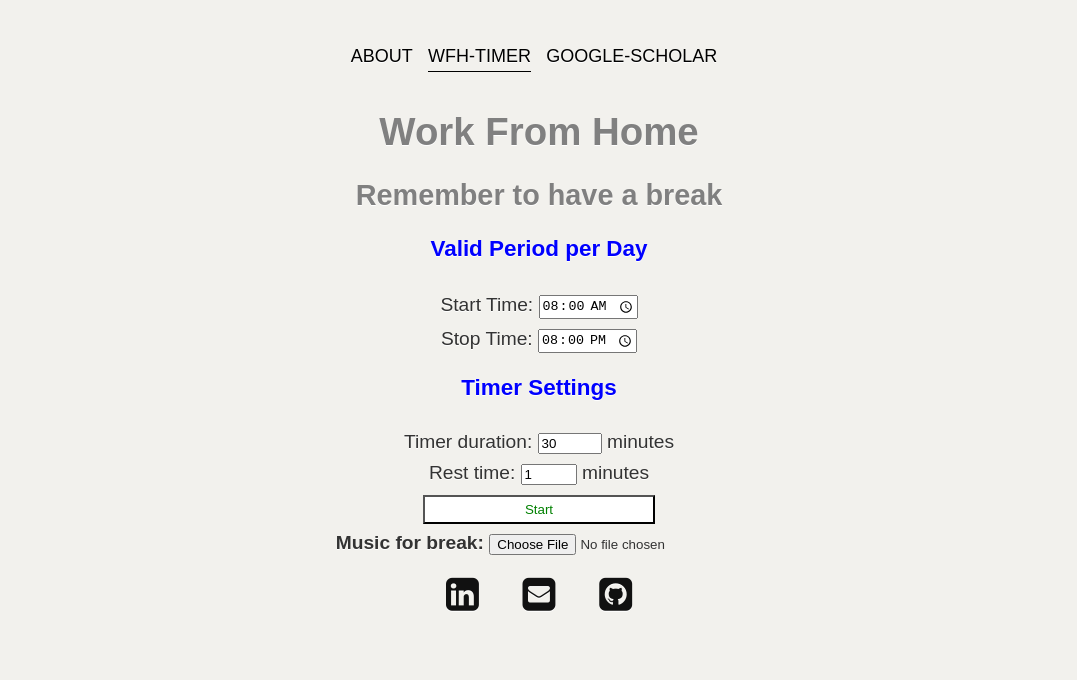
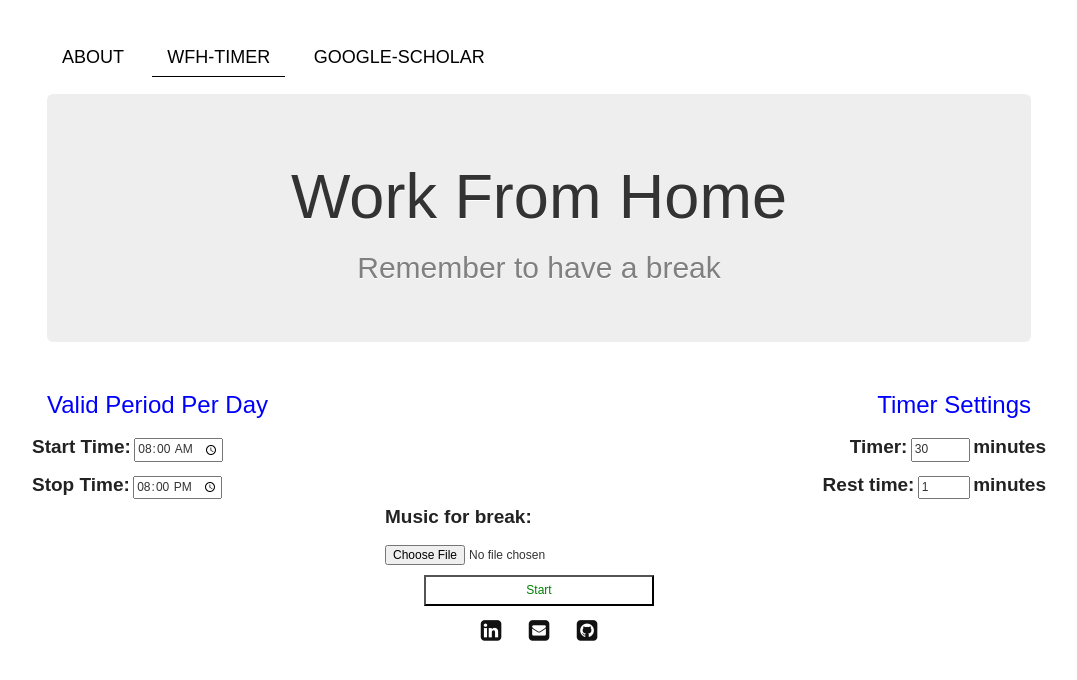
Before and after one commit to liang-ma/liang-ma.github.io, a plain HTML site: page timer.html in a window 1280 px wide. Shown: the whole page, without its empty margins (101-1178 px from the left). Drawn offline with nearby package versions, Linux system fonts and the light colour scheme.

Commit message:
update styles

```diff
--- a/main.css
+++ b/main.css
@@ -7,16 +7,22 @@ h2 {
    color: grey;
 }
 h3 {
-   text-align: center;
    color: blue;
 }
+
 input {
-
-margin-top: 10px;
+	margin-top: 10px;
 }
 
-.div {
-  text-align: center;
+.right {
+  text-align: right;
+}
+.left {
+  text-align: left;
+}
+
+.center{
+	text-align: center;
 }
 
 .inline {
@@ -40,10 +46,6 @@ background-color: white;
   margin-bottom: 0px;
   margin-top: 10px;
   color: green;
-}
-
-html {
-	background-color: #f2f1ed;
 }
 
 header {
@@ -71,10 +73,6 @@ li {
 	border-bottom: 1px solid #000;
 }
 
-.center {
-	text-align: center;
-}
-
 *:focus {
 	outline: none;
 }
@@ -83,28 +81,17 @@ summary {
 	cursor: pointer;
 }
 
-details p {
-	margin-left: 1em;
-}
-
 .award {
 	color: #B03A2E
 }
 
-p.meta {
-	margin-top: -25px;
-	margin-bottom: 35px;
-}
-
-
 .portrait{
   border-radius:5px;
   max-width:100%;
-  height:175px;
-  width:175px;
+  height:auto;
+  width:275px;
   position:relative;
   margin:-10px 0 0 15px;
-  float:right
 }
 
 .pagination .social-media-icons {
@@ -132,11 +119,6 @@ p.meta {
 	color: #2382c8;
 }
 
-p.caption {
-	font-size: 0.80em;
-}
-
-
 @font-face {
     font-weight: normal;
     font-style: normal;
@@ -152,6 +134,11 @@ body {
 p {
     color: #222;
     font-size: 19px
+}
+
+label {
+    color: #222;
+    font-size: 19px;
 }
 
 strong {
--- a/timer.html
+++ b/timer.html
@@ -4,19 +4,17 @@
 <meta charset="utf-8">
 <title>Dr.Liang Ma's Timer</title>
 <meta name="author" content="Liang Ma">
-<meta name="description" content="Staff FPGA Design Engineer at Xilinx Inc.">
+<meta name="description" content="Timer for short break after a long time work">
 <meta name="keywords" content="Timer, Work From Home, WFH">
-
+<meta http-equiv="content-type" content="text/html; charset=utf-8" />
+<meta name="viewport" content="width=device-width, initial-scale=1.0" />
+<link rel="stylesheet" href="https://maxcdn.bootstrapcdn.com/bootstrap/3.4.1/css/bootstrap.min.css">
 <link rel="shortcut icon" href="favicon.ico">
 <link href="https://fonts.googleapis.com/css?family=Homemade+Apple|PT+Serif" rel="stylesheet">
-
-<meta http-equiv="content-type" content="text/html; charset=utf-8" />
-<meta name="viewport" content="width=device-width, initial-scale=1.0" />
 <link rel="stylesheet" href="https://cdnjs.cloudflare.com/ajax/libs/font-awesome/4.7.0/css/font-awesome.min.css">
 <script src="https://code.jquery.com/jquery-3.3.1.slim.min.js" integrity="sha384-q8i/X+965DzO0rT7abK41JStQIAqVgRVzpbzo5smXKp4YfRvH+8abtTE1Pi6jizo" crossorigin="anonymous"></script>
 <script src="timer.js"></script>
 <link rel="stylesheet" href="main.css" type="text/css" />
-
 </head>
 
 <body>
@@ -39,51 +37,56 @@
   </header>
 </div>
 
+<div class="container">
+	<div class="jumbotron">
 		<h1> Work From Home </h1>
 		<h2> Remember to have a break </h2>
-<form>
-<div class="div">
-    <h3> Valid Period per Day </h3>
+	</div>
+
+	<div class ="row">
+		<div class="col-sm-6">
+			<h3> Valid Period Per Day </h3>
+			<div class="row">
 				<label for="startTime">Start Time:</label>
 				<input type="time" name="startTime" value="08:00" id="startTime">
-    <br>
+			</div>
+			<div class="row">
 				<label for="stopTime">Stop Time:</label>
 				<input type="time" name="stopTime" value="20:00" id="stopTime">
 			</div>
-<div class="div">
-    <div>
+		</div>
+		<div class="div col-sm-6 right">
 			<h3> Timer Settings </h3>
-        <label for="duration">Timer duration: </label>
+			<div class="row">
+				<label for="duration">Timer: </label>
 				<input type="number" min="15" max="120" step="5" value="30" name="duration" id="duration">
 				<label for="duration">minutes</label>
 			</div>
-    <div
+			<div class="row">
 				<label for="rest">Rest time: </label>
 				<input type="number" min="1" max="20" step="1" value="1" name="rest" id="rest">
 				<label for="rest">minutes</label>
 			</div>
+		</div>
+	</div>
+	<div class="row">
+		<div class="col-sm-4 col-sm-offset-4">
+			<audio id="rooster" src="https://dr-liangma.github.io/rooster.mp3" type="audio/mpeg"></audio>
+			<audio id="shipbell" src="https://dr-liangma.github.io/shipbell.mp3" type="audio/mpeg"></audio>
+			<label><b>Music for break:</b></label>
+			<input type="file" id="restMusic" accept="audio/mpeg">
+		</div>
+	</div>
+	<div class="center">
 		<input type="button" class="button" id="button" value="Start" onclick="return timer();">
 	</div>
-</form>
-
-<div class="div">
-<audio id="rooster" src="https://dr-liangma.github.io/rooster.mp3" type="audio/mpeg"></audio>
-
-</div>
-
-<div class="div">
-<audio id="shipbell" src="https://dr-liangma.github.io/shipbell.mp3" type="audio/mpeg"></audio>
-<label><b>Music for break:</b> </label>
-<input type="file" id="restMusic" accept="audio/mpeg">
-</div>
-
-<div class="div" style="display: none" id="display" accept="audio/mpeg">
+		<div class="center" style="display: none" id="display" accept="audio/mpeg">
 		<p id="timer" class="timer"></p>
 		<input type="button" id="reset" class="button"  value="Reset" onclick="reset(); return false;">
 		<input type="button" id="pause" class="button"  value="Pause" onclick="pause(); return false;">
 	</div>
 
-
+</div>
 <div class="social-footer">
     <a href="https://www.linkedin.com/in/dr-liangma" class="social-media-icons"><i class="fa fa-2x fa-linkedin-square" aria-hidden="true"></i></a>
 
```
Also changed, not shown: index.html (+13 -5 lines). Lines whose indentation alone changed are shown as unchanged.
